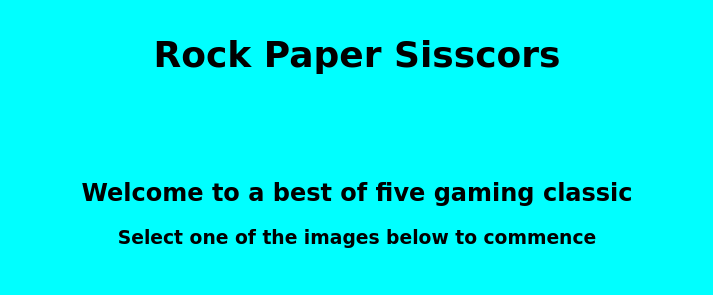
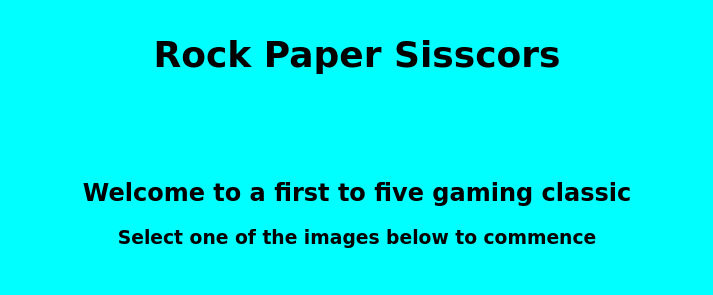
Before and after one commit to DagnierAM/RPS, a plain HTML site: page index.html in a window 1280 px wide. Shown: the top 295 px of the page, without its empty margins (283-996 px from the left). Drawn offline with Linux system fonts and the light colour scheme.

Commit message:
Change h2 header-text

```diff
--- a/index.html
+++ b/index.html
@@ -14,7 +14,7 @@
             <h1>Rock Paper Sisscors</h1>
         </header>
         <div class="header-text">
-            <h2>Welcome to a best of five gaming classic</h2>
+            <h2>Welcome to a first to five gaming classic</h2>
             <h3>Select one of the images below to commence</h3>
         </div>
         <div class="images">
```
